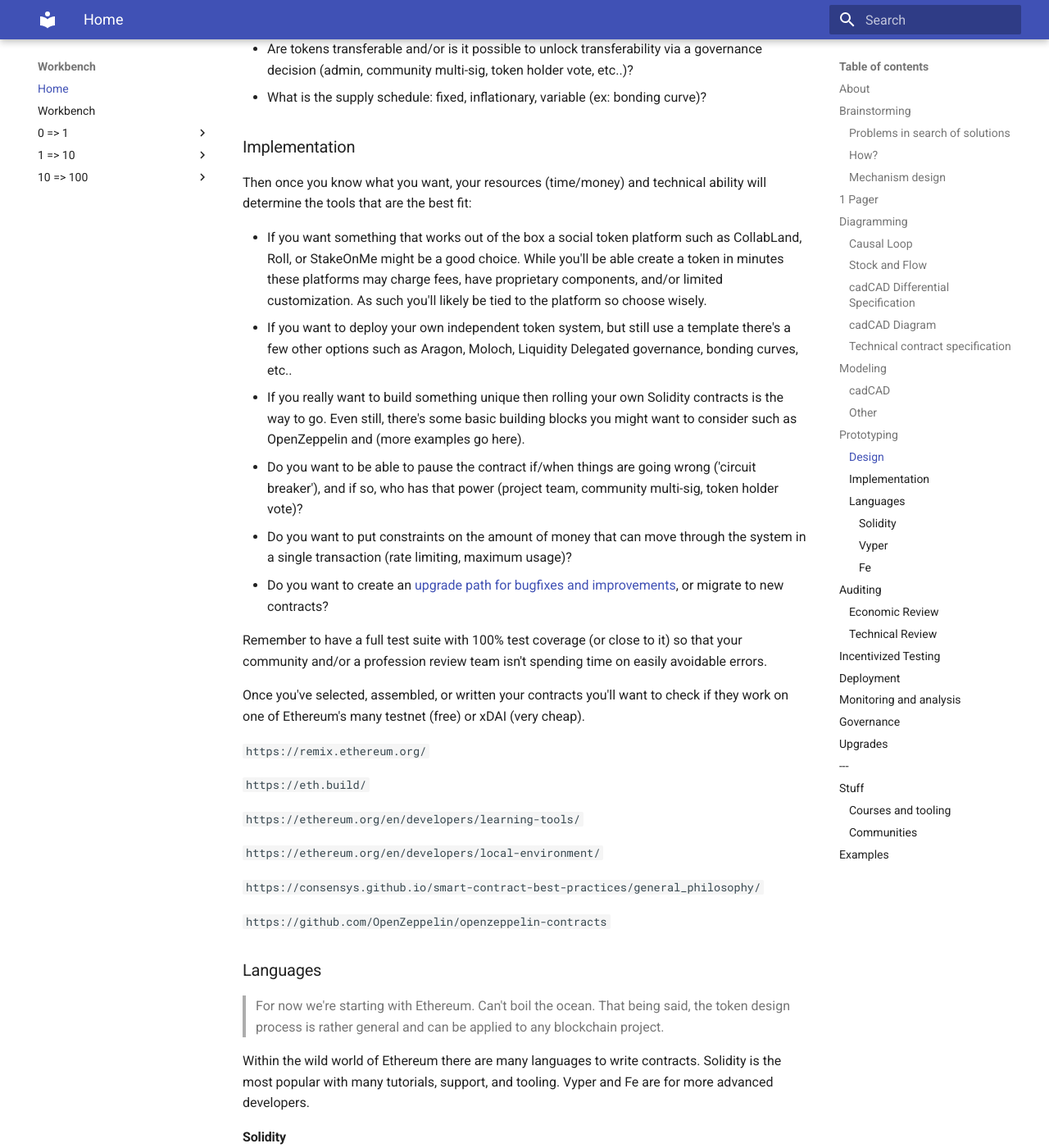
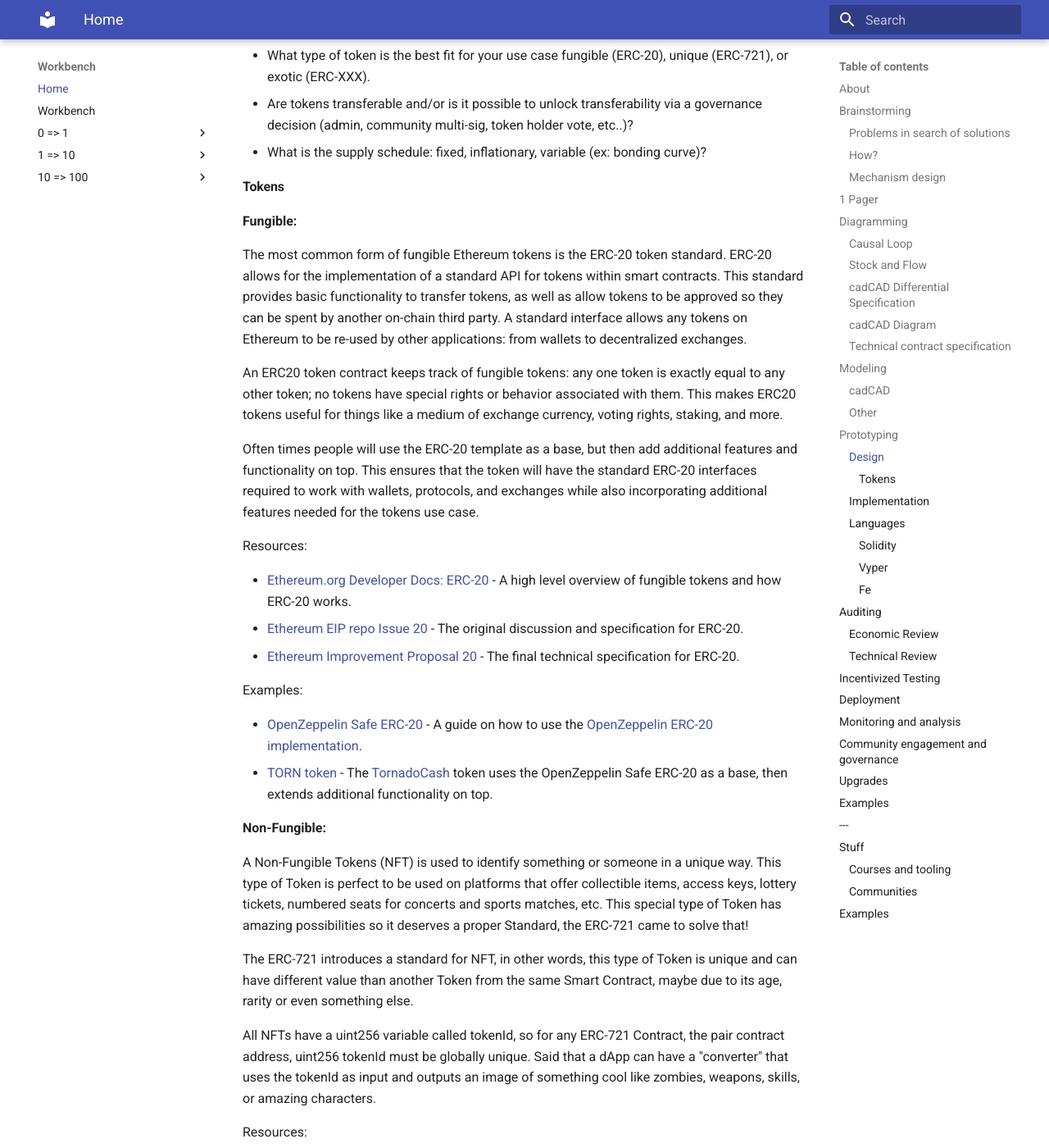
Before and after one commit to Workbench-Build/workbook, an MkDocs documentation site: the page built from docs/index.md, in a window 1280 px wide and 1400 px high, scrolled down 6010 px. Shown: the whole window at 82% size. Built offline with MkDocs 1.6.1 and Material for MkDocs 9.7.7, drawn with Linux system fonts in a browser that asks for light colours; some of the changed text lies outside the part shown.

Commit message:
consended into three docs

```diff
--- a/docs/index.md
+++ b/docs/index.md
@@ -18,6 +18,7 @@
     - [Other](#other)
   - [Prototyping](#prototyping)
     - [Design](#design)
+      - [Tokens](#tokens)
     - [Implementation](#implementation)
     - [Languages](#languages)
       - [Solidity](#solidity)
@@ -29,12 +30,13 @@
   - [Incentivized Testing](#incentivized-testing)
   - [Deployment](#deployment)
   - [Monitoring and analysis](#monitoring-and-analysis)
-  - [Governance](#governance)
+  - [Community engagement and governance](#community-engagement-and-governance)
   - [Upgrades](#upgrades)
+  - [Examples](#examples)
   - [Stuff](#stuff)
     - [Courses and tooling](#courses-and-tooling)
     - [Communities](#communities)
-  - [Examples](#examples)
+  - [Examples](#examples-1)
 
 ---
 
@@ -166,6 +168,59 @@
 - Are tokens transferable and/or is it possible to unlock transferability via a governance decision (admin, community multi-sig, token holder vote, etc..)?
 - What is the supply schedule: fixed, inflationary, variable (ex: bonding curve)?
 
+#### Tokens
+
+**Fungible:**
+
+The most common form of fungible Ethereum tokens is the ERC-20 token standard. ERC-20 allows for the implementation of a standard API for tokens within smart contracts. This standard provides basic functionality to transfer tokens, as well as allow tokens to be approved so they can be spent by another on-chain third party. A standard interface allows any tokens on Ethereum to be re-used by other applications: from wallets to decentralized exchanges.
+
+An ERC20 token contract keeps track of fungible tokens: any one token is exactly equal to any other token; no tokens have special rights or behavior associated with them. This makes ERC20 tokens useful for things like a medium of exchange currency, voting rights, staking, and more.
+
+Often times people will use the ERC-20 template as a base, but then add additional features and functionality on top. This ensures that the token will have the standard ERC-20 interfaces required to work with wallets, protocols, and exchanges while also incorporating additional features needed for the tokens use case.
+
+Resources:
+
+- [Ethereum.org Developer Docs: ERC-20](https://ethereum.org/en/developers/docs/standards/tokens/erc-20/) - A high level overview of fungible tokens and how ERC-20 works.
+- [Ethereum EIP repo Issue 20](https://github.com/ethereum/EIPs/issues/20) - The original discussion and specification for ERC-20.
+- [Ethereum Improvement Proposal 20](https://github.com/ethereum/EIPs/blob/master/EIPS/eip-20.md) - The final technical specification for ERC-20.
+
+Examples:
+
+- [OpenZeppelin Safe ERC-20](https://docs.openzeppelin.com/contracts/3.x/erc20-supply) - A guide on how to use the [OpenZeppelin ERC-20 implementation](https://github.com/OpenZeppelin/openzeppelin-contracts/blob/master/contracts/token/ERC20/SafeERC20.sol).
+- [TORN token](https://github.com/tornadocash/torn-token/blob/master/contracts/TORN.sol) - The [TornadoCash](https://tornado.cash/) token uses the OpenZeppelin Safe ERC-20 as a base, then extends additional functionality on top.
+
+**Non-Fungible:**
+
+A Non-Fungible Tokens (NFT) is used to identify something or someone in a unique way. This type of Token is perfect to be used on platforms that offer collectible items, access keys, lottery tickets, numbered seats for concerts and sports matches, etc. This special type of Token has amazing possibilities so it deserves a proper Standard, the ERC-721 came to solve that!
+
+The ERC-721 introduces a standard for NFT, in other words, this type of Token is unique and can have different value than another Token from the same Smart Contract, maybe due to its age, rarity or even something else.
+
+All NFTs have a uint256 variable called tokenId, so for any ERC-721 Contract, the pair contract address, uint256 tokenId must be globally unique. Said that a dApp can have a "converter" that uses the tokenId as input and outputs an image of something cool like zombies, weapons, skills, or amazing characters.
+
+Resources:
+
+- [Ethereum.org Developer Docs: ERC-721](https://ethereum.org/en/developers/docs/standards/tokens/erc-721/) - A high level overview of non-fungible tokens and how ERC-721 works. Also links to other non-fungible token standards at the bottom of the page.
+- [Ethereum EIP repo Issue 721: non fungible token standard](https://github.com/ethereum/EIPs/issues/721) - The original discussion and specification for ERC-721.
+- [Ethereum Improvement Proposal 721](https://github.com/ethereum/EIPs/blob/master/EIPS/eip-721.md) - The final specification for ERC-721.
+
+Examples:
+
+- [ERC-721 Impleimentations](https://github.com/ethereum/EIPs/blob/master/EIPS/eip-721.md#references) - See the "NFT Implementations and Other Projects" section.
+
+**Other:**
+
+Beyond fungible (ERC-20) and non-fungible (ERC-721) tokens, there are many other types of tokens. This includes, but is not limited to:
+
+- 1450 A compatible security token for issuing and trading SEC-compliant securities
+- 1155 Multi Token Standard
+- 1167 Minimal Proxy Contract
+- See more here: `https://eips.ethereum.org/erc`
+
+Examples:
+
+- Lots of games use 1155
+- Some dapps are starting to use 1167
+
 ### Implementation
 
 Then once you know what you want, your resources (time/money) and technical ability will determine the tools that are the best fit:
@@ -290,9 +345,23 @@
 
 ---
 
-## Governance
+## Community engagement and governance
 
-use said analysis to inform governance decisions.
+> Talk about how analysis informs governance and governance informs what we analyze.
+> Create a place for the community to discuss things and mechanisms for them to express their sentiments to affect change.
+
+- General community best practices
+- Discord server organization
+- Token permissioned chats
+- Giving people a reason to stay engaged
+- Recognize and reward community contributors
+- Governance and governance minimization
+
+Governance is hard.
+
+This section will talk about why you might need governance (managing shared resources) and the tools you might use to do so (Snapshot, dApps, etc..).
+
+We'll also talk about the difference between global governance and local governance, and when you might want to use one vs the other. For example, allowing decisions about how to organize Discord be managed via Discord polls but decisions on the inflation rate of your token to be managed by token holders directly.
 
 Talk about various governance models:
 
@@ -321,6 +390,21 @@
 - NFT minting factories
 - Etc...
 
+Explore ways to help your community go from consuming what you create to creating things themselves.
+
+- Token bounties/rewards/challenges mechanisms (both for fans and creators)
+- Prediction markets (on challenges fans can create for creators)
+- Tipping/gifting mechanisms (give first)
+- Signalling/polling mechanisms (soft governance)
+- Voting mechanisms (hard governance)
+- Collaborations/mergers with other projects
+
+## Examples
+
+- 1UP
+- CommonsStack praise bot
+- 1Hive nominations
+
 ---
 ---
 ---
```
Also changed, not shown: docs/community-bootstrapping.md (deleted, +0 -14 lines), docs/community-collaborations.md (deleted, +0 -3 lines), docs/community-engagement.md (deleted, +0 -19 lines), docs/community-governance.md (deleted, +0 -7 lines), docs/community-why.md (deleted, +0 -3 lines), docs/meta-0to1.md (deleted, +0 -5 lines), docs/meta-10to100.md (deleted, +0 -5 lines), docs/meta-1to10.md (deleted, +0 -5 lines), docs/meta-syntax.md (deleted, +0 -22 lines), docs/tokens-exotic.md (deleted, +0 -17 lines), docs/tokens-fundamentals.md (deleted, +0 -16 lines), docs/tokens-fungible.md (deleted, +0 -22 lines), docs/tokens-markets.md (deleted, +0 -3 lines), docs/tokens-modeling.md (deleted, +0 -94 lines), 4 more files.
